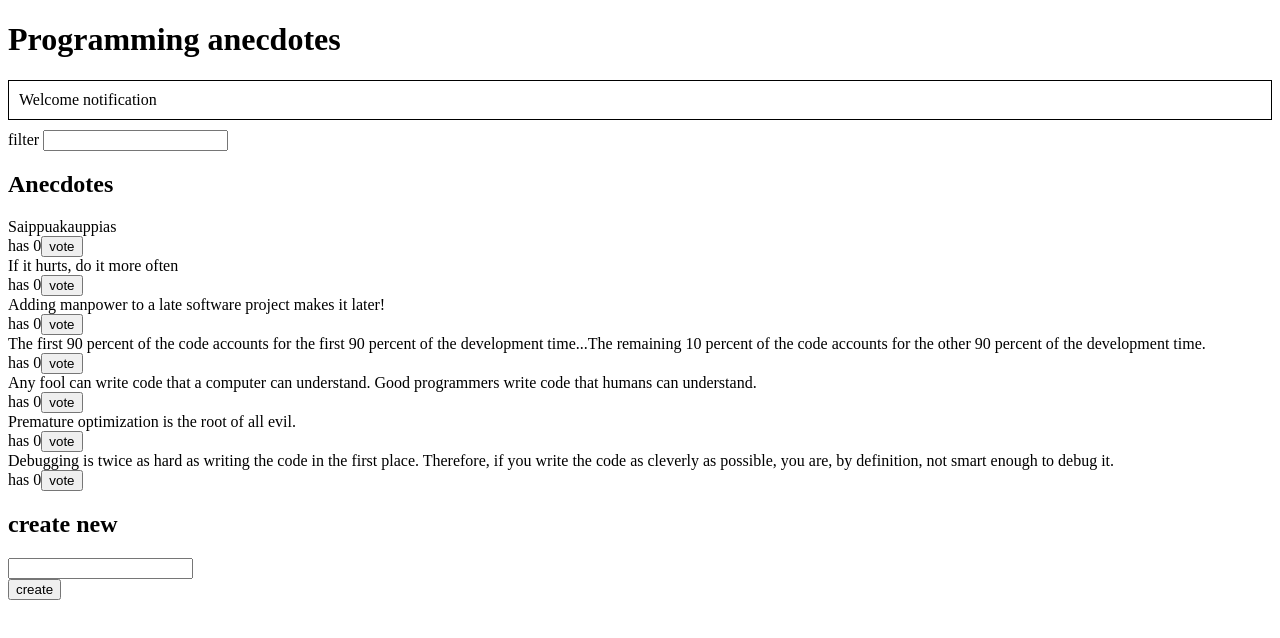
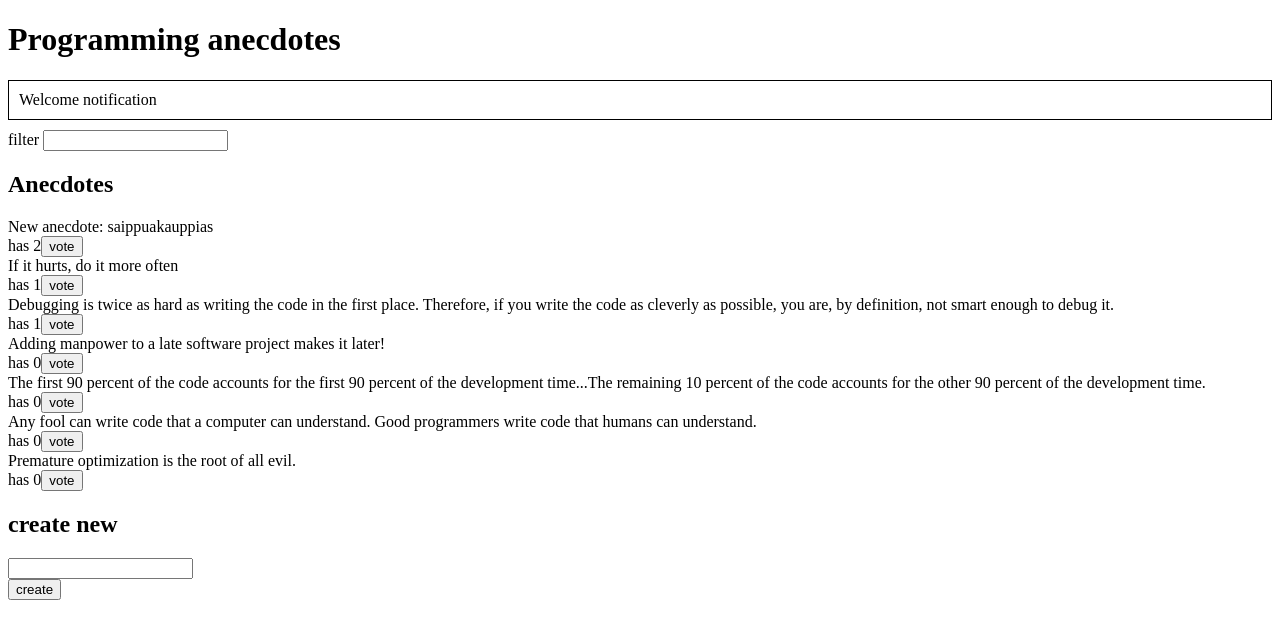
Before and after one commit to tarukojo/redux-anecdotes-v2, a React (Create React App) app: page / in a window 1280 px wide. Shown: the top 638 px of the page. Built offline with nearby package versions, Linux system fonts and the light colour scheme; data requests are answered from the project's data file.

Commit message:
Osa 6, teht 11 and 11 and 12 final version

```diff
--- a/db.json
+++ b/db.json
@@ -1,14 +1,9 @@
 {
   "anecdotes": [
     {
-      "content": "Saippuakauppias",
-      "id": "12345",
-      "votes": 0
-    },
-    {
       "content": "If it hurts, do it more often",
       "id": "47145",
-      "votes": 0
+      "votes": 1
     },
     {
       "content": "Adding manpower to a late software project makes it later!",
@@ -33,7 +28,12 @@
     {
       "content": "Debugging is twice as hard as writing the code in the first place. Therefore, if you write the code as cleverly as possible, you are, by definition, not smart enough to debug it.",
       "id": "98312",
-      "votes": 0
+      "votes": 1
+    },
+    {
+      "id": "17318",
+      "content": "New anecdote: saippuakauppias",
+      "votes": 2
     }
   ]
 }
--- a/src/components/AnecdoteForm.js
+++ b/src/components/AnecdoteForm.js
@@ -13,7 +13,7 @@ class AnecdoteForm extends React.Component {
 
     const newAnecdote = await anecdoteService.createNew(content)
     console.log(newAnecdote)
-    this.props.handleSubmit(newAnecdote.content)
+    this.props.handleSubmit(newAnecdote)
 
     this.props.handleSubmitMessage('New message created:'+ content)
 
--- a/src/components/AnecdoteList.js
+++ b/src/components/AnecdoteList.js
@@ -8,11 +8,13 @@ class AnecdoteList extends React.Component {
 
   handleVote =  (id, content) => async () => {
     console.log('handleVote')
-    // not working const responseStatus = await anecdoteService.vote(id)
+    const anecdote = this.props.visibleAnecdotes.find(anecdote => anecdote.id === id)
+    const changedAnecdote = { ...anecdote, votes: anecdote.votes + 1 }
+    const responseStatus = await anecdoteService.vote(changedAnecdote)
 
     this.props.handleVoteAnecdote(id)
 
-    this.props.handleVoteMessage('Voted message '+ content)
+    this.props.handleVoteMessage('Voted anecdote: '+ content)
 
     setTimeout(() => {
       this.props.handleVoteMessage('')
--- a/src/reducers/anecdoteReducer.js
+++ b/src/reducers/anecdoteReducer.js
@@ -27,7 +27,7 @@ const reducer = (store = [], action) => {
     return [...old, { ...voted, votes: voted.votes+1} ]
   }
   if (action.type === 'CREATE') {
-    return [...store, { content: action.content, id: getId(), votes:0 }]
+    return [...store, action.anecdote ]
   }
   if (action.type === 'INIT_ANECDOTES') {
     return action.data
@@ -43,10 +43,10 @@ export const anecdoteInitialization = (data) => {
   }
 }
 
-export const handleSubmit = (content) => {
+export const handleSubmit = (anecdote) => {
   return {
     type: 'CREATE',
-    content
+    anecdote
   }
 }
 
--- a/src/services/anecdotes.js
+++ b/src/services/anecdotes.js
@@ -7,13 +7,15 @@ const getAll = async () => {
   return response.data
 }
 
+const getId = () => (100000*Math.random()).toFixed(0)
+
 const createNew = async (content) => {
-  const response = await axios.post(url, { content })
+  const response = await axios.post(url, { id: getId(), content: content, votes: 0 })
   return response.data
 }
 
-const vote = async (id) => {
-  const response = await axios.put(url, { id })
+const vote = async (anecdote) => {
+  const response = await axios.put(url+'/'+ anecdote.id, anecdote)
   return response.status
 }
 
```
